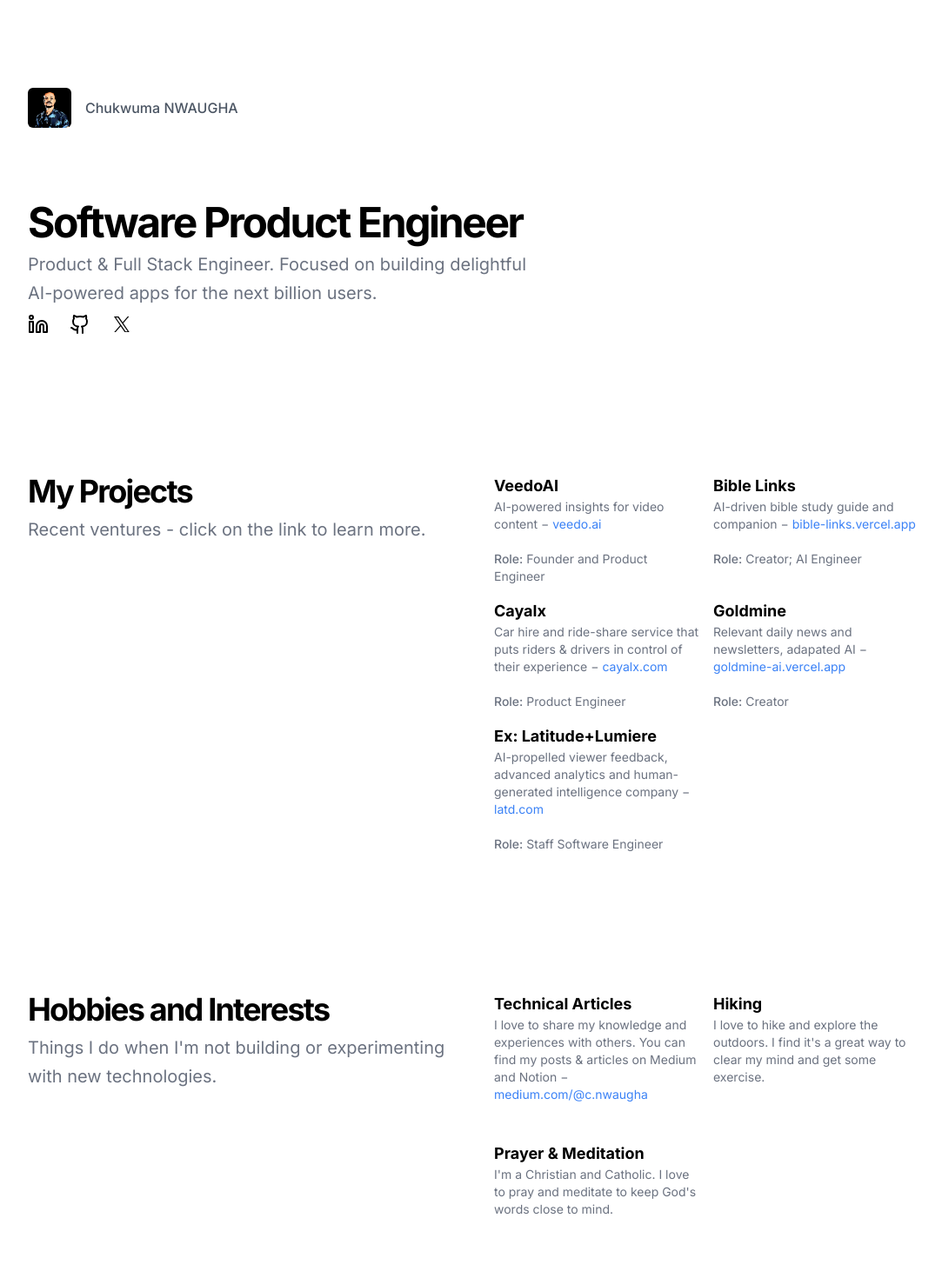
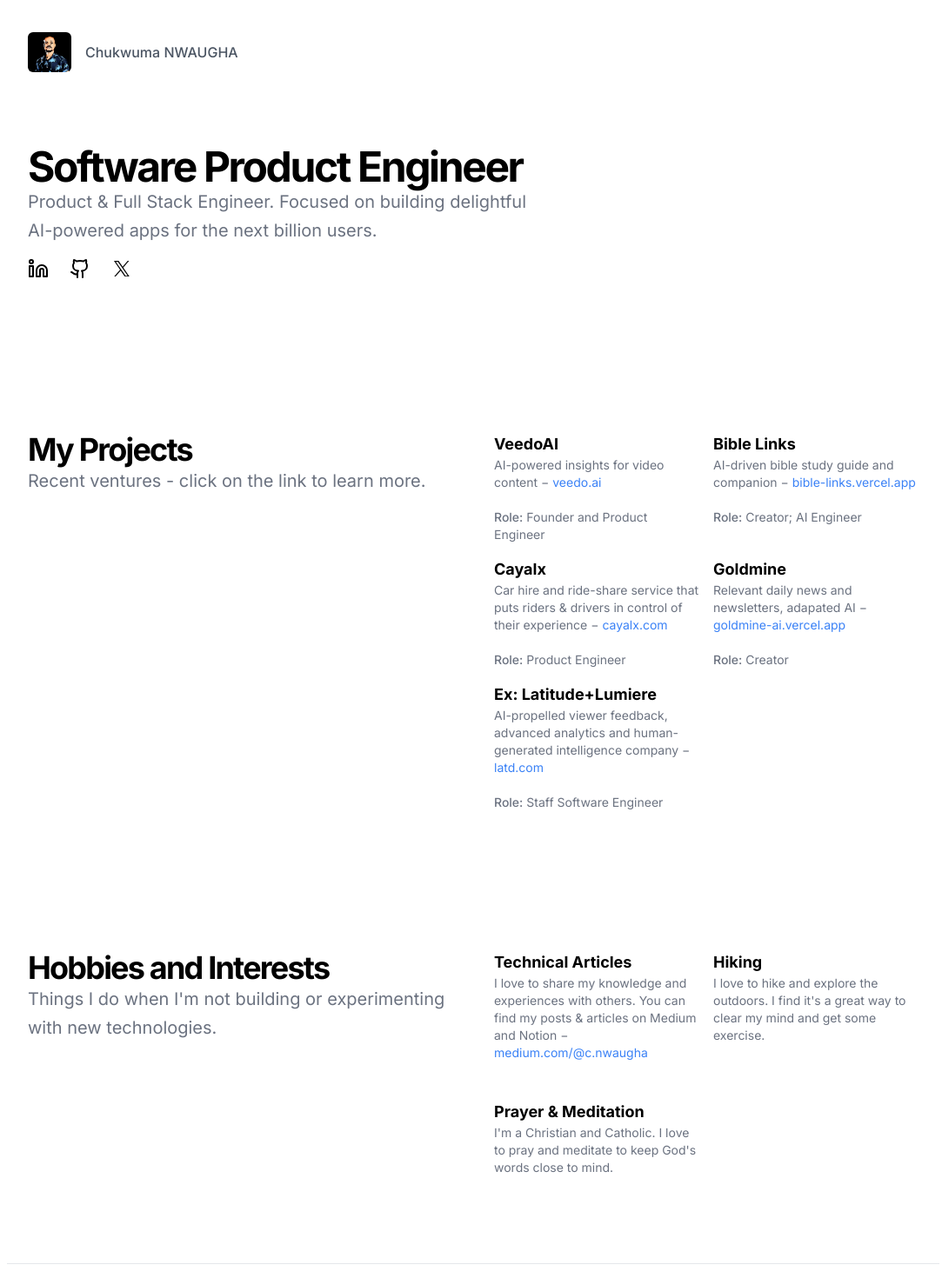
Before and after one commit to nwaughachukwuma/portfolio, a Next.js app: page / in a window 1280 px wide. Shown: the top 1470 px of the page at 87% size, without its empty margins (96-1179 px from the left). Built offline with nearby package versions, Linux system fonts and the light colour scheme.

Commit message:
update page padding

```diff
--- a/src/app/page.tsx
+++ b/src/app/page.tsx
@@ -1,9 +1,9 @@
-import Main from '../components/main'
+import Main from "../components/main";
 
 export default function Home() {
   return (
-    <main className="flex min-h-screen flex-col items-center justify-between p-24">
-       <Main />
+    <main className="flex min-h-screen flex-col items-center justify-between p-8 sm:px-24">
+      <Main />
     </main>
   );
 }
--- a/src/components/main.tsx
+++ b/src/components/main.tsx
@@ -33,9 +33,9 @@
 
       <main className="flex-1">
         <section className="w-full py-12 md:py-20">
-          <div className="container px-4 md:px-6">
+          <div className="container px-4 lg:px-6">
             <div className="flex flex-col gap-2 sm:gap-4 lg:gap-4">
-              <div className="space-y-2">
+              <div className="gap-y-2">
                 <h1 className="text-3xl font-bold tracking-tighter sm:text-4xl md:text-5xl">
                   Software Product Engineer
                 </h1>
@@ -59,10 +59,10 @@
           </div>
         </section>
         <section className="w-full py-12 md:py-20">
-          <div className="container px-4 md:px-6">
+          <div className="container px-4 lg:px-6">
             <div className="mx-auto grid max-w-5xl items-start gap-6 lg:grid-cols-2 lg:gap-12">
-              <div className="flex flex-col justify-center space-y-4">
-                <div className="space-y-2">
+              <div className="flex flex-col justify-center gap-y-4">
+                <div className="gap-y-2">
                   <h2 className="text-3xl font-bold tracking-tighter sm:text-4xl">
                     My Projects
                   </h2>
@@ -148,10 +148,10 @@
           </div>
         </section>
         <section className="w-full py-12 md:py-24 lg:py-20">
-          <div className="container px-4 md:px-6">
+          <div className="container px-4 lg:px-6">
             <div className="mx-auto grid max-w-5xl items-start gap-6 lg:grid-cols-2 lg:gap-12">
-              <div className="flex flex-col justify-center space-y-4">
-                <div className="space-y-2">
+              <div className="flex flex-col justify-center gap-y-4">
+                <div className="gap-y-2">
                   <h2 className="text-3xl font-bold tracking-tighter sm:text-4xl">
                     Hobbies and Interests
                   </h2>
```
